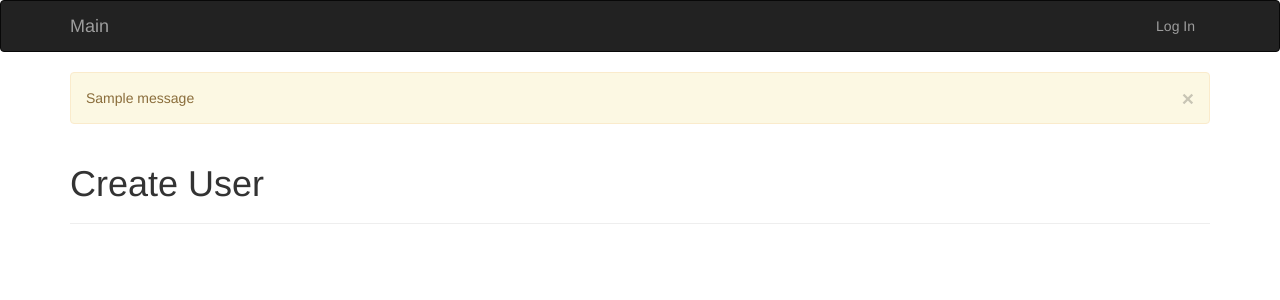
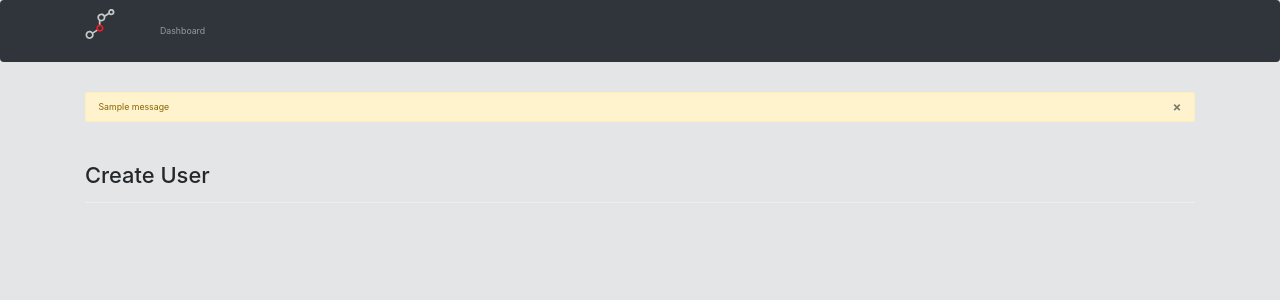
Before and after one commit to molssi-seamm/seamm_dashboard, a Python web app: template app/templates/auth/register.html in a window 1280 px wide. Shown: the top 300 px of the page. Run offline with Jinja, Linux system fonts and the light colour scheme; the template is opened without the code that fills it, so the values that code supplies are empty; one stand-in notice (Sample message) is shown; some libraries are stand-ins or nearby versions.

Commit message:
improve log in page and info bar

```diff
--- a/app/__init__.py
+++ b/app/__init__.py
@@ -141,7 +141,7 @@ def create_app(config_name=None):
 
         from .auth import auth as auth_blueprint
 
-        app.register_blueprint(auth_blueprint, url_prefix="/auth")
+        app.register_blueprint(auth_blueprint)
 
         from .routes.main import main as main_blueprint
         from .routes.jobs import jobs as jobs_blueprint
@@ -182,7 +182,7 @@ def create_app(config_name=None):
     app.config["JWT_TOKEN_LOCATION"] = ["cookies"]
 
     # Set the cookie paths
-    app.config["JWT_ACCESS_COOKIE_PATH"] = "/api/"
+    app.config["JWT_ACCESS_COOKIE_PATH"] = "/api"
     app.config["JWT_REFRESH_COOKIE_PATH"] = "/api/auth/token/refresh"
 
     # Cookie security
--- /dev/null
+++ b/app/static/js/setup.js
@@ -0,0 +1,80 @@
+// Prevent caching on ajax calls.
+$.ajaxSetup ({
+    cache: false
+    });
+
+    // Get username and stuff
+    $.ajax({
+    url: `api/status`,
+    dataType: 'json',
+    async: false,
+    success: function (data) {
+        //console.log(data)
+        let loginString;
+
+        if (data.username == "Anonymous User") {
+
+          loginString = `
+          <li class="nav-item dropdown mr-5 pr-5">
+          <a class="nav-link dropdown-toggle" href="#" id="navbarDropdown" role="button" data-toggle="dropdown" aria-haspopup="true" aria-expanded="false">
+              Public User
+          </a>
+          <div class="dropdown-menu dropdown-menu-right" aria-labelledby="navbarDropdown">
+              <a class="dropdown-item" href="login">Log In</a>
+          </div>
+      </li>
+          `
+        }
+
+        else {
+          loginString = `
+          <li class="nav-item dropdown mr-5 pr-5">
+                <a class="nav-link dropdown-toggle" href="#" id="navbarDropdown" role="button" data-toggle="dropdown" aria-haspopup="true" aria-expanded="false">
+                    Logged in as <strong>${data.username}</strong>
+                </a>
+                <div class="dropdown-menu dropdown-menu-right" aria-labelledby="navbarDropdown">
+                    <a class="dropdown-item" href="#">Manage Account</a>
+                    <a class="dropdown-item" href="logout">Logout</a>
+          `
+          if (data.roles.includes("admin")) {
+              console.log("admin")
+            loginString = loginString.concat(`<h6 class="dropdown-header">Admin Actions</h6>
+            <a class="dropdown-item" href="#">Manage Users</a>`)
+            console.log(loginString)
+          }
+
+          loginString = loginString.concat(`</div>
+          </li>`)
+        }
+
+        document.getElementById("login-info").innerHTML = loginString
+
+        if (data.username != "Anonymous User") {
+          idleTimer()
+        }
+
+        },
+        // error occurs because of expired access token. Remove cookie and reload page
+        error: function () {
+          $.ajax({
+            url: `logout`,
+            complete: location.reload()
+          })
+
+        },
+      })
+
+      window.addEventListener('storage', function(event){
+        if (event.key == 'login-event') {
+          location.reload()
+        }
+        if (event.key == 'logout-event') {
+          $.ajax({
+            url: `auth/logout`,
+            complete: function() {
+              location.reload()
+            }
+          })
+        }
+
+      })
--- a/app/templates/auth/base.html
+++ b/app/templates/auth/base.html
@@ -6,51 +6,34 @@
 {{ super() }}
 <link rel="shortcut icon" href="{{ url_for('static', filename='favicon.ico') }}" type="image/x-icon">
 <link rel="icon" href="{{ url_for('static', filename='favicon.ico') }}" type="image/x-icon">
-{#<link rel="stylesheet" type="text/css" href="{{ url_for('static', filename='css/style.css') }}">#}
+<link rel="stylesheet" type="text/css" href="{{ url_for('static', filename='css/style.css') }}">
 {% endblock %}
 
 {% block navbar %}
-<div class="navbar navbar-inverse" role="navigation">
+<nav class="navbar navbar-expand-lg navbar-dark" style="background-color: #2f353a">
     <div class="container">
-        <div class="navbar-header">
-            <button type="button" class="navbar-toggle" data-toggle="collapse" data-target=".navbar-collapse">
-                <span class="sr-only">Toggle navigation</span>
-                <span class="icon-bar"></span>
-                <span class="icon-bar"></span>
-                <span class="icon-bar"></span>
-            </button>
-            <a class="navbar-brand" href="{{ url_for('main.index') }}">Main</a>
-        </div>
-        <div class="navbar-collapse collapse">
-            <ul class="nav navbar-nav">
-{#                <li><a href="{{ url_for('main.index') }}">Home</a></li>#}
-                {% if current_user.is_authenticated %}
-{#                <li><a href="{{ url_for('main.user', username=current_user.username) }}">Profile</a></li>#}
-                {% endif %}
+        <a class="navbar-brand" href="#">
+            <img class="navbar-brand-minimized" src="{{ url_for('static', filename='images/molssi-favicon-inverted.svg') }}" width="30" height="30" alt="MolSSI Logo">
+        </a>
+        <button class="navbar-toggler" type="button" data-toggle="collapse" data-target="#navbarSupportedContent" aria-controls="navbarSupportedContent" aria-expanded="false" aria-label="Toggle navigation">
+        <span class="navbar-toggler-icon"></span>
+        </button>
+
+        <div class="collapse navbar-collapse" id="navbarSupportedContent">
+            <ul class="navbar-nav mr-auto">
+                <li class="nav-item">
+                <a class="nav-link" href="/">Dashboard </a>
+                </li>
             </ul>
-            <ul class="nav navbar-nav navbar-right">
-                {% if current_user.is_authenticated %}
-                <li class="dropdown">
-                    <a href="#" class="dropdown-toggle" data-toggle="dropdown">
-                        Account <b class="caret"></b>
-                    </a>
-                    <ul class="dropdown-menu">
-                        <li><a href="{{ url_for('auth.change_password') }}">Change Password</a></li>
-                        <li><a href="{{ url_for('auth.change_email_request') }}">Change Email</a></li>
-                        <li><a href="{{ url_for('auth.logout') }}">Log Out</a></li>
-                    </ul>
-                </li>
-                {% else %}
-                <li><a href="{{ url_for('auth.login') }}">Log In</a></li>
-                {% endif %}
+            <ul class="navbar-nav" id="login-info">
             </ul>
         </div>
     </div>
-</div>
+</nav>
 {% endblock %}
 
 {% block content %}
-<div class="container">
+<div class="container mt-5">
     {% for message in get_flashed_messages() %}
     <div class="alert alert-warning">
         <button type="button" class="close" data-dismiss="alert">&times;</button>
@@ -63,6 +46,8 @@
 {% endblock %}
 
 {% block scripts %}
+<script src="{{ url_for('static', filename='node_modules/jquery/dist/jquery.min.js') }}"></script>
+<script src="{{ url_for('static', filename='js/setup.js') }}"></script>
 {{ super() }}
 {{ moment.include_moment() }}
 {% endblock %}
--- a/app/templates/auth/login.html
+++ b/app/templates/auth/login.html
@@ -5,6 +5,7 @@
 {% block page_content %}
 <div class="page-header">
     <h1>Login</h1>
+    {{ current_user }}
 </div>
 <div class="col-md-4">
     {{ wtf.quick_form(form) }}
```
Also changed, not shown: app/auth/views.py (+6 -7 lines), app/templates/index.html (+15 -87 lines), app/static/images/molssi-favicon-inverted.svg (added).
